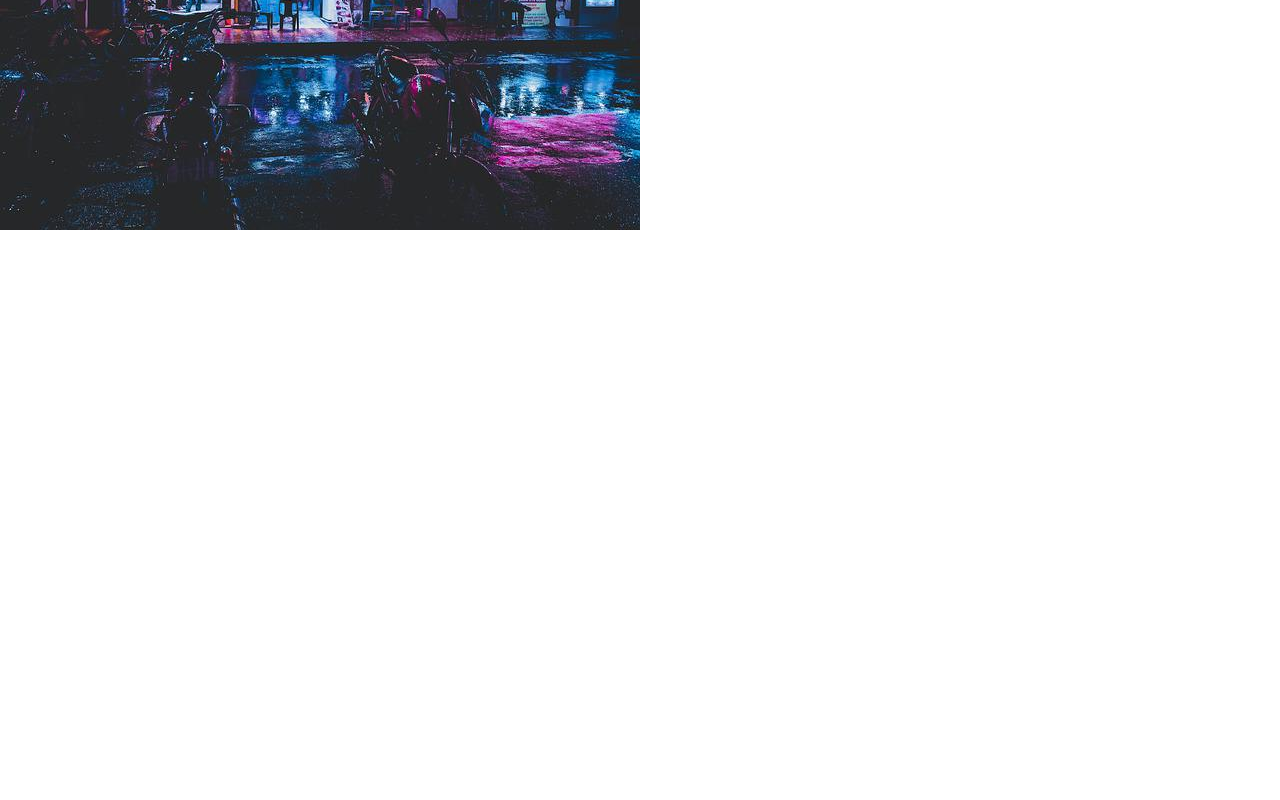
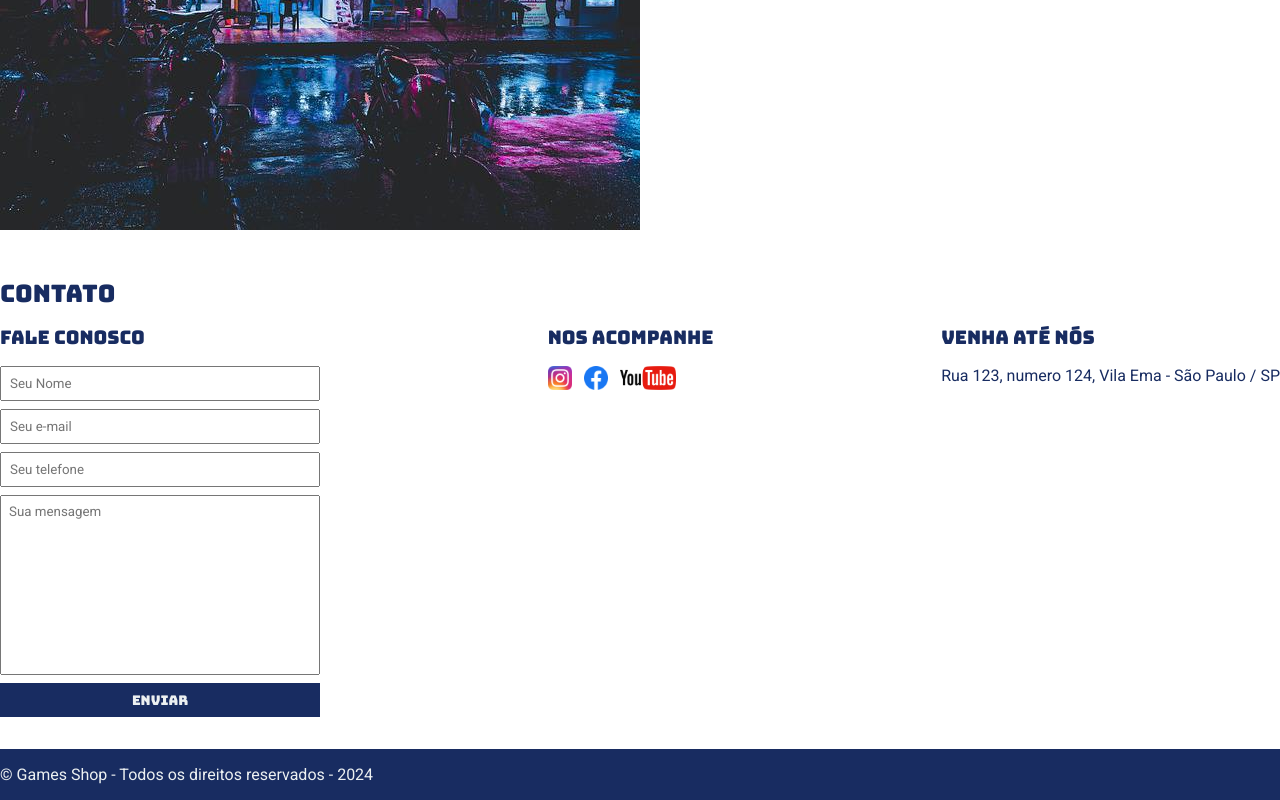
Before and after one commit to giulianobt/curso_ebac_frontend, a plain HTML site: page index.html in a window 1280 px wide. Shown: the part 349-1149 px from the top of the page. Before the commit the page ends 800 px from the top, so only its background shows below. Drawn offline with Linux system fonts and the light colour scheme.

Commit message:
general update

```diff
--- a/index.html
+++ b/index.html
@@ -21,16 +21,16 @@
             <nav>
                 <ul>
                     <li>
-                        <a href="#">Sobre a loja</a>
+                        <a href="#about">Sobre a loja</a>
                     </li>
                     <li>
-                        <a href="#">Contato</a>
+                        <a href="#contact">Contato</a>
                     </li>
                 </ul>
             </nav>
         </div>
     </header>
-    <section>
+    <section id="about">
         <div class="container">
             <img class="store-front" src="./images/loja.jpg" alt="Fachada da loja">
             <div>
@@ -53,6 +53,56 @@
             </div>
         </div>
     </section>
+    <section id="contact">
+        <div class="container">
+            <h2>Contato</h2>
+            <div class="contact-methods">
+                <div>
+                    <h3>Fale conosco</h3>
+                    <form action="">
+                        <input type="text" placeholder="Seu Nome" required>
+                        <input type="email" placeholder="Seu e-mail" required>
+                        <input type="tel" placeholder="Seu telefone">
+                        <textarea placeholder="Sua mensagem" required></textarea>
+                        <button type="submit">Enviar</button>
+                    </form>
+                </div>
+                <div>
+                    <h3>Nos acompanhe</h3>
+                    <ul class="social-links">
+                        <li>
+                            <a href="#" title="Siga-nos no Instagram">
+                                <img src="./images/instagram.png" alt="Logo do instagram">
+                            </a>
+                        </li>
+                        <li>
+                            <a href="#" title="Siga-nos no Facebook">
+                                <img src="./images/facebook.png" alt="Logo do facebook">
+                            </a>
+                        </li>
+                        <li>
+                            <a href="#" title="Visite nosso canal no Youtube">
+                                <img src="./images/youtube.png" alt="Logo do youtube">
+                            </a>
+                        </li>
+                    </ul>
+                </div>
+                <div>
+                    <h3>Venha até nós</h3>
+                    <p>
+                        Rua 123, numero 124, Vila Ema - São Paulo / SP
+                    </p>
+                </div>
+            </div>
+        </div>
+    </section>
+    <footer>
+        <div class="container">
+            <p>
+                &copy; Games Shop - Todos os direitos reservados - 2024
+            </p>
+        </div>
+    </footer>
 
 </body>
 
--- a/main.css
+++ b/main.css
@@ -5,11 +5,14 @@
 }
 
 header,
-section h2 {
+section h2,
+section h3,
+form button {
     font-family: 'Bungee', cursive;
+    font-weight: normal;
 }
 
-body {
+body, input, textarea {
     font-family: 'Roboto', sans-serif;
 }
 
@@ -17,11 +20,6 @@ header {
     padding: 16px 0px;
     background-color: #182c61;
     color: #ecf0f1;
-}
-
-header h1,
-section h2 {
-    font-weight: normal;
 }
 
 header nav li {
@@ -81,3 +79,64 @@ section p {
 .store-front {
     margin-right: 32px;
 }
+
+.social-links img {
+    height: 24px;
+}
+
+.social-links li {
+    display: inline;
+    margin-right: 8px;
+}
+
+.social-links li a {
+    text-decoration: none;
+}
+
+#contact .container {
+    display: block;
+}
+
+.contact-methods {
+    display: flex;
+    justify-content: space-between;
+}
+
+form input,
+form textarea,
+form button {
+    display: block;
+    width: 320px;
+    margin-bottom: 8px;
+    padding: 8px;
+}
+
+form textarea {
+    resize: none;
+    height: 180px;
+}
+
+section h3 {
+    margin-bottom: 16px;
+}
+
+form button {
+    background-color: #182c61;
+    color: #ecf0f1;
+    border: none;
+    cursor: pointer;
+}
+
+form button:hover {
+    background-color: #314e9e;
+}
+
+input:focus, textarea:focus {
+    outline-color: #182c61;
+}
+
+footer {
+    background-color: #182c61;
+    color: #ecf0f1;
+    padding: 16px 0px;
+}
```
